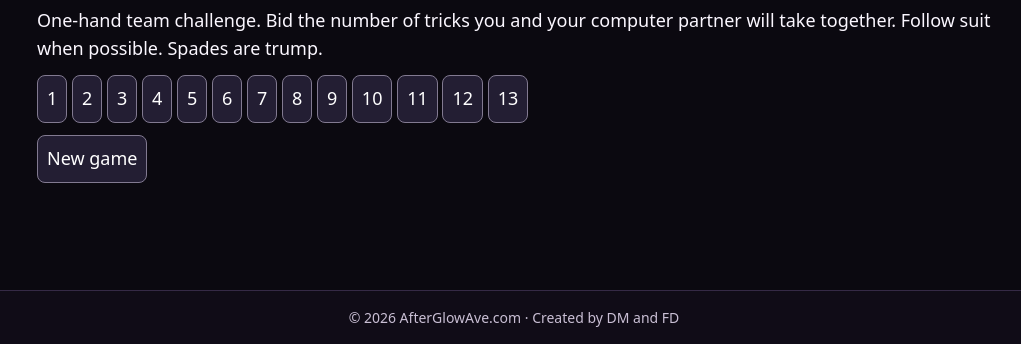
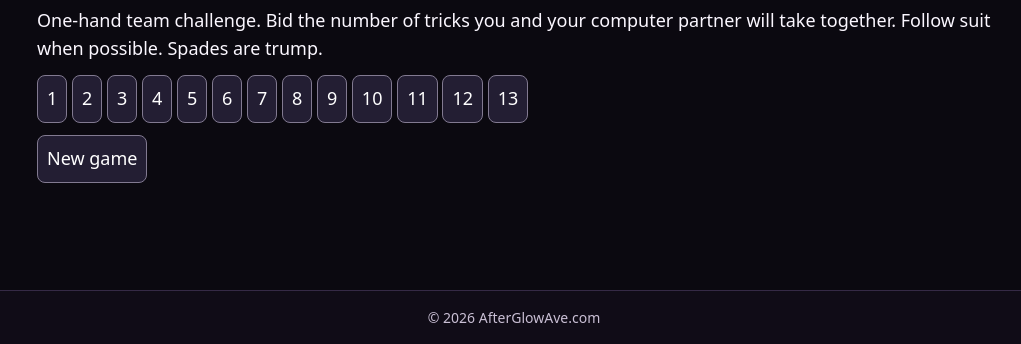
Before and after one commit to Drchantell/AfterGoloAve, a website: page play/arcade.html in a window 1280 px wide. Shown: the part 563-907 px from the top of the page, without its empty margins (126-1147 px from the left). Drawn offline with Linux system fonts and the light colour scheme.

Commit message:
Remove DM and FD creator credit from AfterGlowAve

```diff
--- a/play/arcade.html
+++ b/play/arcade.html
@@ -19,4 +19,4 @@ input,select,textarea{font-size:16px}
 .maze{max-width:100%;overflow-x:auto;font-size:clamp(10px,3vw,22px)}
 @media(max-width:600px){.arcade-brand{text-align:center}.arcade-brand img{margin:auto;width:clamp(185px,65vw,280px)!important}.arc nav button{flex:1 1 130px}.board{width:100%}.arc{overflow-wrap:anywhere}}
 
-</style><header class="arcade-brand"><a href="index.html#home" aria-label="AfterGlowAve home"><img src="assets/aga-neon.webp" width="680" height="375" alt="AGA neon logo"></a></header><main class="arc"><a href="index.html#club">← Couples’ games</a><h1>AfterGlow Arcade</h1><nav aria-label="Arcade games" id="menu"></nav><section id="table" aria-live="polite"></section></main><footer class="site-footer"><small class="creator-credit">© 2026 AfterGlowAve.com · Created by DM and FD</small></footer><script src="lounge-puzzles.js"></script><script src="arcade.js"></script></html>
+</style><header class="arcade-brand"><a href="index.html#home" aria-label="AfterGlowAve home"><img src="assets/aga-neon.webp" width="680" height="375" alt="AGA neon logo"></a></header><main class="arc"><a href="index.html#club">← Couples’ games</a><h1>AfterGlow Arcade</h1><nav aria-label="Arcade games" id="menu"></nav><section id="table" aria-live="polite"></section></main><footer class="site-footer"><small class="creator-credit">© 2026 AfterGlowAve.com</small></footer><script src="lounge-puzzles.js"></script><script src="arcade.js"></script></html>
```
